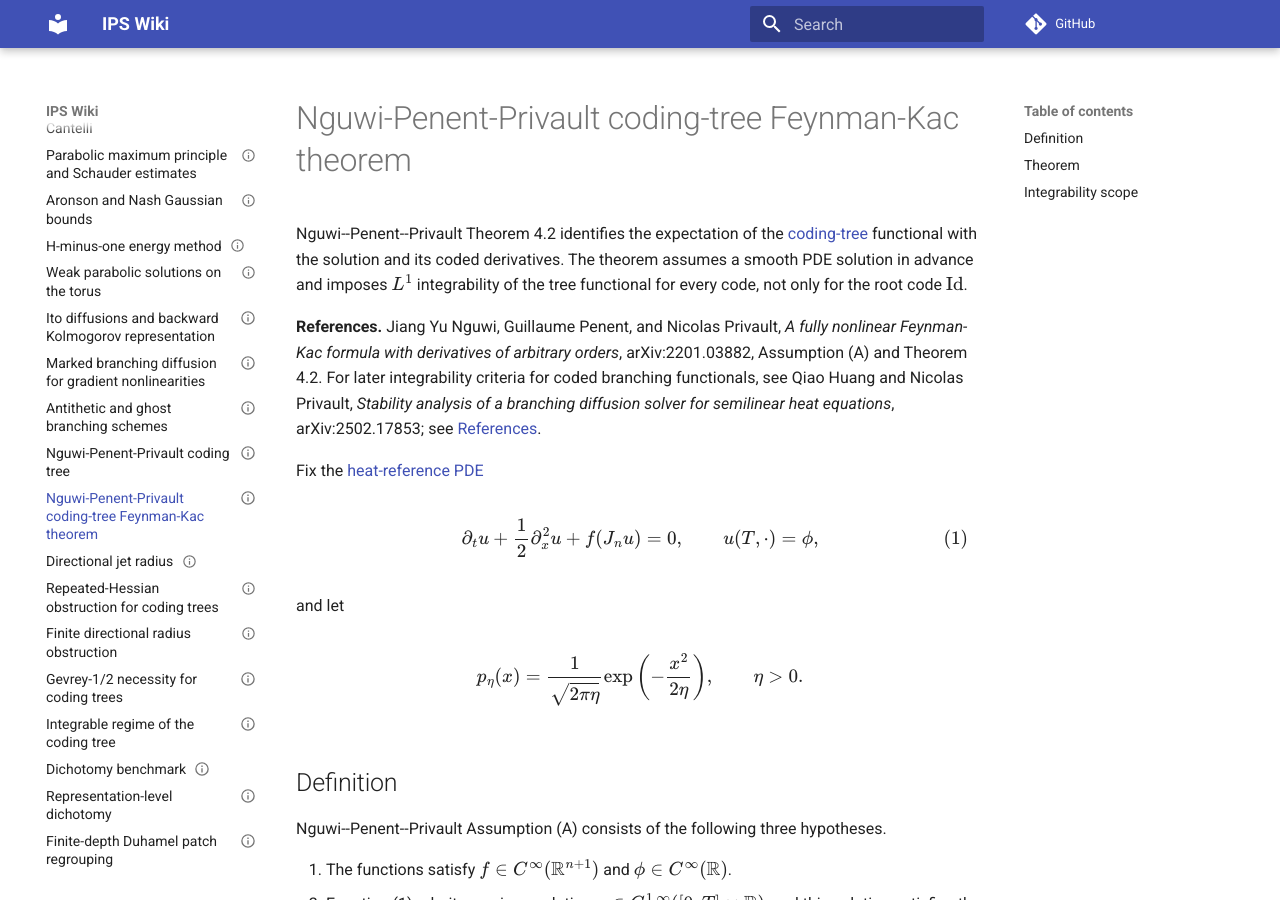
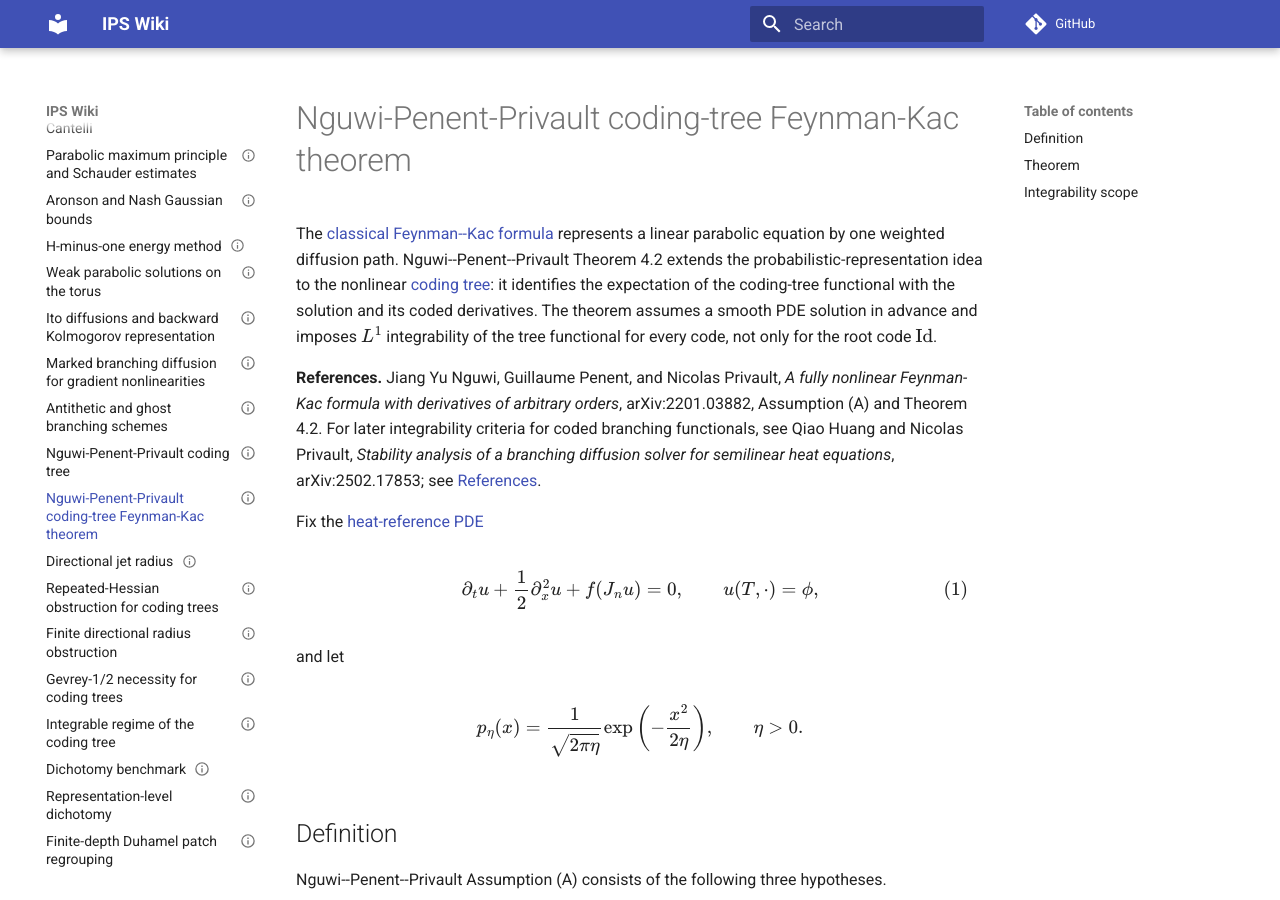
Before and after one commit to maciejgluchowski86-beep/ips-wiki, an MkDocs documentation site: the page built from docs/entries/npp-coding-tree-feynman-kac-theorem.md, in a window 1280 px wide and 900 px high. Built offline with MkDocs 1.6.1 and Material for MkDocs 9.7.7, drawn with Linux system fonts in a browser that asks for light colours; comment, search, counter and statistics services are not loaded; some of the changed text lies outside the part shown.

Commit message:
Link NPP theorem to classical Feynman-Kac background

```diff
--- a/docs/entries/npp-coding-tree-feynman-kac-theorem.md
+++ b/docs/entries/npp-coding-tree-feynman-kac-theorem.md
@@ -11,7 +11,7 @@ tags:
 
 # Nguwi-Penent-Privault coding-tree Feynman-Kac theorem
 
-Nguwi--Penent--Privault Theorem 4.2 identifies the expectation of the [coding-tree](npp-coding-tree.md) functional with the solution and its coded derivatives. The theorem assumes a smooth PDE solution in advance and imposes \(L^1\) integrability of the tree functional for every code, not only for the root code \(\operatorname{Id}\).
+The [classical Feynman--Kac formula](feynman-kac-formula-for-linear-parabolic-equations.md) represents a linear parabolic equation by one weighted diffusion path. Nguwi--Penent--Privault Theorem 4.2 extends the probabilistic-representation idea to the nonlinear [coding tree](npp-coding-tree.md): it identifies the expectation of the coding-tree functional with the solution and its coded derivatives. The theorem assumes a smooth PDE solution in advance and imposes \(L^1\) integrability of the tree functional for every code, not only for the root code \(\operatorname{Id}\).
 
 **References.** Jiang Yu Nguwi, Guillaume Penent, and Nicolas Privault, *A fully nonlinear Feynman-Kac formula with derivatives of arbitrary orders*, arXiv:2201.03882, Assumption (A) and Theorem 4.2. For later integrability criteria for coded branching functionals, see Qiao Huang and Nicolas Privault, *Stability analysis of a branching diffusion solver for semilinear heat equations*, arXiv:2502.17853; see [References](../meta/references.md).
 
@@ -132,4 +132,4 @@ Condition (5) is an all-code \(L^1\) hypothesis. Finiteness of the expectation o
 
 The theorem also separates two logically different uniqueness assumptions. Assumption (A) contains uniqueness of the smooth solution of the original PDE, while the final identification \(u_c=c(u)\) additionally uses uniqueness of the infinite code-indexed system (6).
 
-Theorem 4.2 is therefore a conditional representation theorem: it applies on any horizon for which its all-code integrability and code-system uniqueness hypotheses hold. Nguwi--Penent--Privault Proposition 4.3 is presented as an additional small-time sufficient condition for the required integrability; a uniform offspring-probability issue in its printed proof is recorded separately in [Integrable regime of the coding tree](integrable-regime-of-coding-tree.md). The same entry also gives a direct elementary regime in which the all-code integrability condition is nonempty. Huang--Privault develop later sufficient criteria for integrability of multiplicative weighted progeny and uniqueness under uniform integrability.
+Theorem 4.2 is therefore a conditional representation theorem: it applies on any horizon for which its all-code integrability and code-system uniqueness hypotheses hold. Nguwi--Penent--Privault Proposition 4.3 is presented as an additional small-time sufficient condition for the required integrability; a uniform offspring-probability issue in its printed proof is recorded separately in [Integrable regime of the coding tree](integrable-regime-of-coding-tree.md). The same entry also gives a direct elementary regime in which the all-code integrability condition is nonempty. Huang--Privault develop later sufficient criteria for integrability of multiplicative weighted progeny and uniqueness under [uniform integrability](uniform-integrability-and-passage-to-expectations.md).
```
